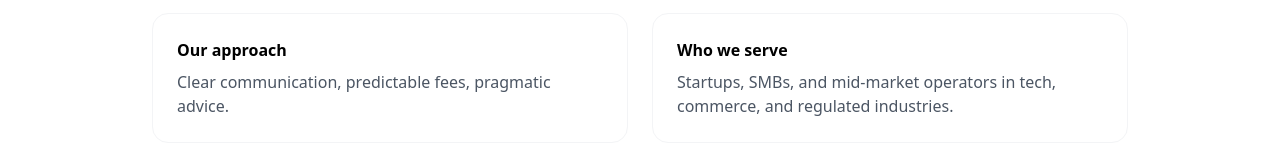
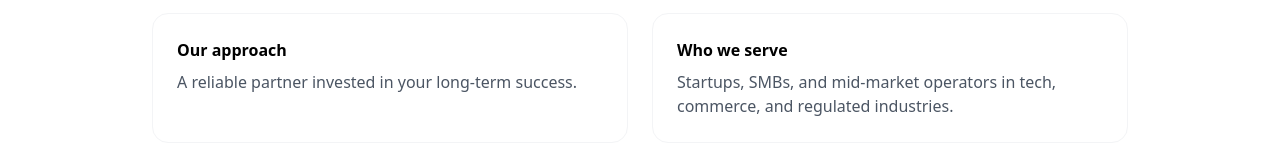
Before and after one commit to ajdreams17/Ascentlegal, a Next.js app: page /about in a window 1280 px wide. Shown: the part 434-602 px from the top of the page. Built offline with nearby package versions, Linux system fonts and the light colour scheme.

Commit message:
Update page.jsx

```diff
--- a/app/about/page.jsx
+++ b/app/about/page.jsx
@@ -52,7 +52,7 @@ export default function AboutPage() {
       <div className="mt-12 grid grid-cols-1 sm:grid-cols-2 gap-6">
         <div className="rounded-2xl border border-gray-100 bg-white p-6">
           <h3 className="font-semibold">Our approach</h3>
-          <p className="text-gray-600 mt-2">Clear communication, predictable fees, pragmatic advice.</p>
+          <p className="text-gray-600 mt-2">A reliable partner invested in your long-term success.</p>
         </div>
         <div className="rounded-2xl border border-gray-100 bg-white p-6">
           <h3 className="font-semibold">Who we serve</h3>
```
